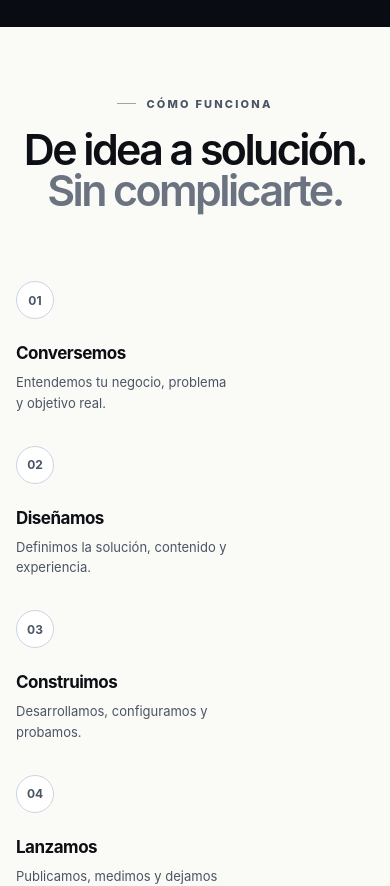
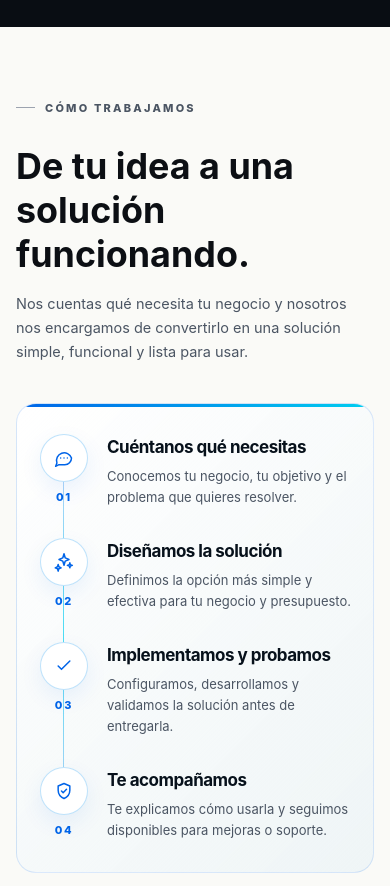
Before and after one commit to robertopacco/impulsatech-landing, a Next.js app: page / in a window 390 px wide. Shown: the part 4560-5446 px from the top of the page. Built offline with nearby package versions, Linux system fonts and the light colour scheme.

Commit message:
Mejora seccion como funciona

```diff
--- a/app/globals.css
+++ b/app/globals.css
@@ -841,23 +841,27 @@ button { cursor: pointer; }
 .node-c { right: 24px; bottom: 55px; }
 
 /* PROCESO */
-.process-section { padding: 140px 0 52px; background: #fafaf7; }
-.centered { text-align: center; }
-.centered .kicker { justify-content: center; }
-.process-grid { margin-top: 70px; display: grid; grid-template-columns: repeat(4,1fr); }
-.process-step { padding-right: 28px; }
-.process-top { height: 38px; display: flex; align-items: center; }
-.process-top span { width: 38px; height: 38px; display: grid; place-items: center; border-radius: 50%; border: 1px solid #cbd5e1; background: white; color: #4b5563; font-size: 12px; font-weight: 750; }
-.process-top i { flex: 1; height: 1px; background: #dcdeda; margin-left: 12px; }
-.process-step h3 { margin: 24px 0 0; font-size: 17px; letter-spacing: -.03em; }
-.process-step p { color: #4b5563; font-size: 13px; line-height: 1.6; margin: 9px 0 0; max-width: 220px; }
-.process-quote { width: min(720px,100%); margin: 52px auto 0; border-top: 1px solid #e0e3de; border-bottom: 1px solid #e0e3de; padding: 28px 20px 26px; text-align: center; position: relative; }
-.quote-mark { font-family: Georgia, serif; display: block; font-size: 40px; line-height: .75; color: #c7ccca; margin-bottom: 4px; }
-.process-quote > p { font-size: 22px; line-height: 1.4; letter-spacing: -.03em; max-width: 620px; margin: 8px auto 20px; color: #1e2530; font-weight: 550; }
-.process-quote > div { display: inline-grid; grid-template-columns: 32px auto; column-gap: 10px; text-align: left; align-items: center; }
-.brand-mini { grid-row: 1 / span 2; width: 32px; height: 32px; border-radius: 9px; display: grid; place-items: center; background: var(--brand-dark); color: var(--brand-cyan); }
-.process-quote strong { font-size: 13px; }
-.process-quote small { font-size: 12px; color: #4b5563; }
+.process-section { padding: 132px 0 112px; background: #fafaf7; }
+.process-heading { display: grid; grid-template-columns: minmax(0, 1.35fr) minmax(280px, .65fr); gap: 80px; align-items: end; }
+.process-heading h2 { margin-bottom: 0; }
+.process-heading > p { max-width: 430px; margin: 0 0 5px; color: var(--muted); font-size: 16px; line-height: 1.75; }
+.process-flow { position: relative; margin-top: 64px; padding: 42px 36px 38px; border: 1px solid rgba(0, 100, 232, .14); border-radius: 24px; background: linear-gradient(135deg, rgba(255,255,255,.96), rgba(0,143,240,.045)); overflow: hidden; }
+.process-flow::before { content: ""; position: absolute; inset: 0 auto auto 0; width: 100%; height: 3px; background: var(--brand-gradient); }
+.process-grid { position: relative; display: grid; grid-template-columns: repeat(4, minmax(0, 1fr)); margin: 0; padding: 0; list-style: none; }
+.process-grid::before { content: ""; position: absolute; top: 25px; right: 10%; left: 10%; height: 1px; background: linear-gradient(90deg, rgba(0,100,232,.25), rgba(0,207,240,.65), rgba(0,100,232,.25)); }
+.process-step { position: relative; min-width: 0; padding: 0 26px; }
+.process-step:first-child { padding-left: 0; }
+.process-step:last-child { padding-right: 0; }
+.process-step-top { position: relative; z-index: 1; display: flex; align-items: center; justify-content: space-between; gap: 14px; }
+.process-number { color: var(--brand-blue-deep); font-size: 13px; font-weight: 800; letter-spacing: .16em; }
+.process-icon { width: 50px; height: 50px; display: grid; place-items: center; flex: 0 0 auto; border: 1px solid rgba(0,143,240,.25); border-radius: 50%; background: #ffffff; color: var(--brand-blue-deep); box-shadow: 0 8px 22px rgba(0,100,232,.08); transition: color .25s ease, border-color .25s ease, background-color .25s ease, transform .25s ease, box-shadow .25s ease; }
+.process-copy { padding-top: 26px; }
+.process-step h3 { margin: 0; color: var(--brand-dark); font-size: 18px; line-height: 1.25; letter-spacing: -.03em; }
+.process-step p { max-width: 225px; margin: 11px 0 0; color: var(--muted); font-size: 13.5px; line-height: 1.65; }
+
+@media (hover: hover) and (pointer: fine) {
+  .process-step:hover .process-icon { color: #ffffff; border-color: var(--brand-blue); background: var(--brand-gradient); transform: translateY(-3px); box-shadow: 0 12px 26px rgba(0,100,232,.18); }
+}
 
 /* CASOS REALES */
 .cases-section { padding: 65px 0 160px; background: #eff0ed; }
@@ -1338,7 +1342,7 @@ footer { background: #080b10; color: white; border-top: 1px solid rgba(255,255,2
   .proof-logo-item { height: 66px; padding: 6px 14px; min-width: 96px; }
   .proof-logo-img { max-height: 50px; max-width: 82px; }
   .config-section, .services-section, .inside-section, .contact-section { padding: 90px 0; }
-  .process-section { padding: 85px 0 38px; }
+  .process-section { padding: 92px 0 78px; }
   .cases-section { padding: 48px 0 90px; }
   .config-grid, .inside-grid, .contact-grid { grid-template-columns: 1fr; gap: 50px; }
   .split-heading { grid-template-columns: 1fr; gap: 24px; }
@@ -1465,9 +1469,16 @@ footer { background: #080b10; color: white; border-top: 1px solid rgba(255,255,2
   .node-a { right: 16px; top: 80px; }
   .node-b { left: 16px; top: 250px; }
   .node-c { right: 20px; bottom: 40px; }
-  .process-grid { grid-template-columns: repeat(2,1fr); gap: 36px 0; }
-  .process-quote { margin: 40px auto 0; padding: 24px 16px 22px; }
-  .process-quote > p { font-size: 20px; margin: 6px auto 16px; }
+  .process-heading { grid-template-columns: 1fr; gap: 20px; }
+  .process-heading > p { max-width: 620px; }
+  .process-flow { margin-top: 44px; padding: 34px 30px 32px; }
+  .process-grid { grid-template-columns: repeat(2, minmax(0, 1fr)); gap: 42px 0; }
+  .process-grid::before { display: none; }
+  .process-step { padding: 0 28px; }
+  .process-step:nth-child(odd) { padding-left: 0; border-right: 1px solid rgba(0,100,232,.12); }
+  .process-step:nth-child(even) { padding-right: 0; }
+  .process-step:nth-child(3), .process-step:nth-child(4) { padding-top: 36px; border-top: 1px solid rgba(0,100,232,.12); }
+  .process-step p { max-width: 290px; }
   .cases-grid { grid-template-columns: 1fr; gap: 20px; }
   .case-card { display: flex; flex-direction: column; min-height: 0; }
   .case-photo-wrapper { height: 280px; }
@@ -1533,7 +1544,7 @@ footer { background: #080b10; color: white; border-top: 1px solid rgba(255,255,2
 @media (max-width: 560px) {
   .shell { width: calc(100% - 32px); }
   .config-section, .services-section, .inside-section, .contact-section { padding: 75px 0; }
-  .process-section { padding: 70px 0 26px; }
+  .process-section { padding: 74px 0 64px; }
   .cases-section { padding: 36px 0 75px; }
   .brand-logo-header { height: auto; max-height: 22px; max-width: 170px; }
   .brand-logo-footer { height: auto; max-height: 36px; max-width: 140px; }
@@ -1737,16 +1748,21 @@ footer { background: #080b10; color: white; border-top: 1px solid rgba(255,255,2
   .node-b { left: 4px; top: 220px; }
   .node-c { right: 8px; bottom: 30px; }
 
-  .process-grid { grid-template-columns: 1fr; gap: 32px; }
-  .process-step { padding-right: 0; }
-  .process-top i { display: none; }
-  .process-quote { margin: 28px auto 0; padding: 20px 10px 18px; }
-  .quote-mark { font-size: 32px; line-height: .75; margin-bottom: 2px; }
-  .process-quote > p { font-size: 17px; line-height: 1.45; letter-spacing: -.025em; max-width: 320px; margin: 6px auto 14px; }
-  .process-quote > div { grid-template-columns: 28px auto; column-gap: 9px; }
-  .brand-mini { width: 28px; height: 28px; border-radius: 8px; }
-  .process-quote strong { font-size: 12px; }
-  .process-quote small { font-size: 11px; }
+  .process-heading { gap: 16px; }
+  .process-heading h2 { font-size: clamp(32px, 9.2vw, 42px); }
+  .process-heading > p { font-size: 14.5px; line-height: 1.65; }
+  .process-flow { margin-top: 34px; padding: 30px 22px 32px; border-radius: 20px; }
+  .process-grid { grid-template-columns: 1fr; gap: 0; }
+  .process-grid::before { display: block; top: 32px; right: auto; bottom: 32px; left: 24px; width: 1px; height: auto; background: linear-gradient(180deg, rgba(0,100,232,.28), rgba(0,207,240,.7), rgba(0,100,232,.28)); }
+  .process-step, .process-step:first-child, .process-step:last-child, .process-step:nth-child(odd), .process-step:nth-child(even) { display: grid; grid-template-columns: 50px minmax(0, 1fr); gap: 18px; padding: 0; border: 0; }
+  .process-step + .process-step { margin-top: 30px; }
+  .process-step:nth-child(3), .process-step:nth-child(4) { padding-top: 0; border-top: 0; }
+  .process-step-top { flex-direction: column-reverse; justify-content: flex-end; gap: 8px; }
+  .process-number { font-size: 11px; }
+  .process-icon { width: 48px; height: 48px; }
+  .process-copy { padding-top: 3px; }
+  .process-step h3 { font-size: 17px; }
+  .process-step p { max-width: none; margin-top: 8px; font-size: 13px; line-height: 1.6; }
 
   .cases-grid { gap: 16px; }
   .case-card { display: flex; flex-direction: column; border-radius: 22px; min-height: 0; }
--- a/app/page.tsx
+++ b/app/page.tsx
@@ -1001,27 +1001,33 @@ export default function Home() {
 
       <section className="process-section" id="como-funciona">
         <div className="shell">
-          <div className="section-heading centered">
-            <div className="kicker">CÓMO FUNCIONA</div>
-            <h2>De idea a solución.<br/><span>Sin complicarte.</span></h2>
+          <div className="process-heading">
+            <div>
+              <div className="kicker">CÓMO TRABAJAMOS</div>
+              <h2>De tu idea a una<br/><span>solución funcionando.</span></h2>
+            </div>
+            <p>Nos cuentas qué necesita tu negocio y nosotros nos encargamos de convertirlo en una solución simple, funcional y lista para usar.</p>
           </div>
-          <div className="process-grid">
-            {[
-              ["01", "Conversemos", "Entendemos tu negocio, problema y objetivo real."],
-              ["02", "Diseñamos", "Definimos la solución, contenido y experiencia."],
-              ["03", "Construimos", "Desarrollamos, configuramos y probamos."],
-              ["04", "Lanzamos", "Publicamos, medimos y dejamos todo listo para usar."],
-            ].map(([num, title, text], index) => (
-              <article className="process-step" key={num}>
-                <div className="process-top"><span>{num}</span>{index < 3 && <i />}</div>
-                <h3>{title}</h3><p>{text}</p>
-              </article>
-            ))}
-          </div>
-          <div className="process-quote">
-            <span className="quote-mark">“</span>
-            <p>La mejor tecnología es la que tu cliente entiende sin que tengas que explicarla.</p>
-            <div><span className="brand-mini"><Icon name="spark" size={15}/></span><strong>IMPULSATECH</strong><small>Soluciones digitales para negocios</small></div>
+          <div className="process-flow">
+            <ol className="process-grid" aria-label="Nuestro proceso de trabajo">
+              {[
+                ["01", "chat", "Cuéntanos qué necesitas", "Conocemos tu negocio, tu objetivo y el problema que quieres resolver."],
+                ["02", "spark", "Diseñamos la solución", "Definimos la opción más simple y efectiva para tu negocio y presupuesto."],
+                ["03", "check", "Implementamos y probamos", "Configuramos, desarrollamos y validamos la solución antes de entregarla."],
+                ["04", "shield", "Te acompañamos", "Te explicamos cómo usarla y seguimos disponibles para mejoras o soporte."],
+              ].map(([num, icon, title, text]) => (
+                <li className="process-step" key={num}>
+                  <div className="process-step-top">
+                    <span className="process-number">{num}</span>
+                    <span className="process-icon"><Icon name={icon as IconName} size={20}/></span>
+                  </div>
+                  <div className="process-copy">
+                    <h3>{title}</h3>
+                    <p>{text}</p>
+                  </div>
+                </li>
+              ))}
+            </ol>
           </div>
         </div>
       </section>
```
